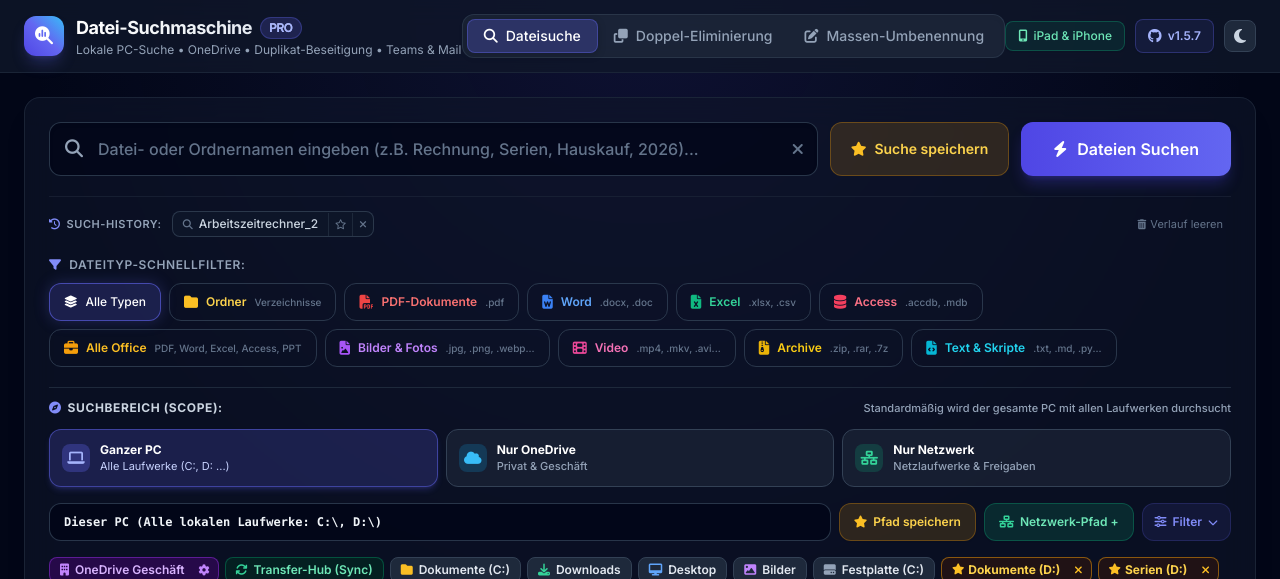
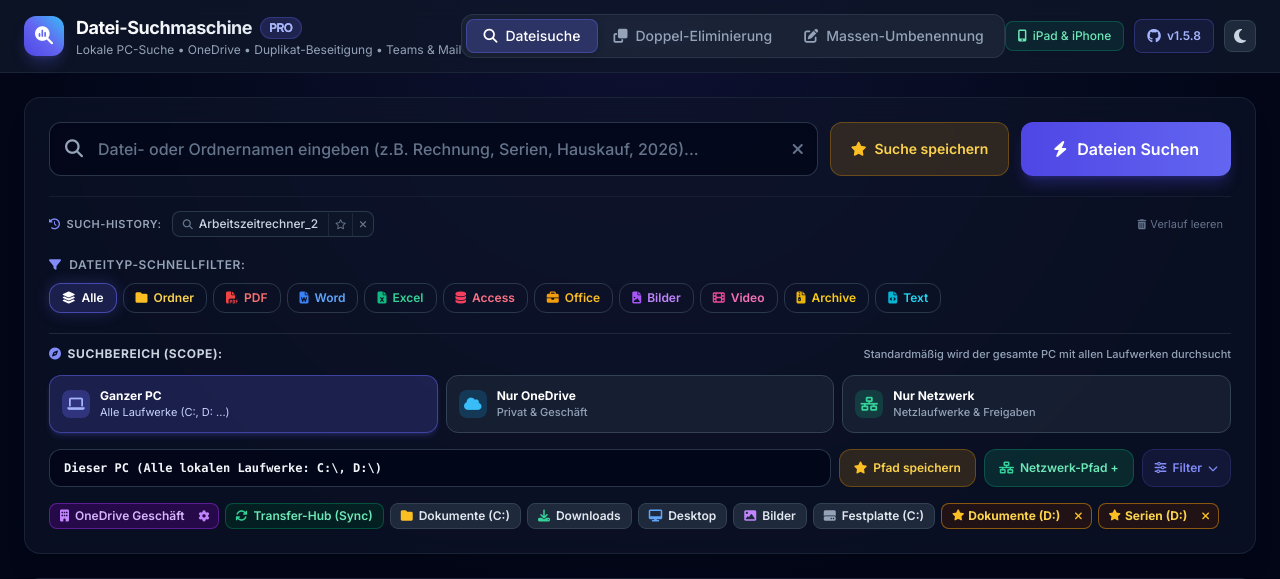
Before and after one commit to charlywyss-beep/Datei-Suchmaschine, a Flask app: page / in a window 1280 px wide. Shown: the top 579 px of the page. Run offline with Flask 3, Linux system fonts and the light colour scheme; some libraries are stand-ins or nearby versions.

Commit message:
v1.5.8: Schnellfilter-Buttons kompakt und schlank optimiert ohne ueberfluessige Dateityp-Listen

```diff
--- a/file_service.py
+++ b/file_service.py
@@ -10,7 +10,7 @@ from pathlib import Path
 from datetime import datetime
 from send2trash import send2trash
 
-APP_VERSION = "v1.5.7"
+APP_VERSION = "v1.5.8"
 CONFIG_FILE = os.path.join(os.path.dirname(os.path.abspath(__file__)), "config.json")
 
 def load_config():
--- a/templates/index.html
+++ b/templates/index.html
@@ -88,7 +88,7 @@
       <!-- GitHub Update Button (Wie in Portfolio-Manager) -->
       <button onclick="openGitUpdateModal()" class="px-3 py-1.5 rounded-lg bg-indigo-500/10 hover:bg-indigo-500/20 border border-indigo-500/30 text-indigo-300 text-xs font-semibold transition flex items-center gap-1.5 shadow-sm" title="Über GitHub aktualisieren">
         <i class="fa-brands fa-github text-sm"></i>
-        <span id="header-version-tag">{{ version or 'v1.5.7' }}</span>
+        <span id="header-version-tag">{{ version or 'v1.5.8' }}</span>
       </button>
 
       <!-- Theme Switcher -->
@@ -191,60 +191,50 @@
           <label class="text-xs font-semibold uppercase tracking-wider text-slate-400 mb-2.5 block">
             <i class="fa-solid fa-filter mr-1 text-indigo-400"></i> Dateityp-Schnellfilter:
           </label>
-          <div class="flex flex-wrap gap-2" id="category-filter-group">
-            <button type="button" onclick="setCategoryFilter('all', this)" class="cat-pill active flex items-center gap-2 px-3.5 py-2 rounded-xl text-xs font-medium border transition">
+          <div class="flex flex-wrap gap-1.5" id="category-filter-group">
+            <button type="button" onclick="setCategoryFilter('all', this)" class="cat-pill active flex items-center gap-1.5 px-3 py-1.5 rounded-xl text-xs font-semibold border transition" title="Alle Dateitypen durchsuchen">
               <i class="fa-solid fa-layer-group"></i>
-              <span>Alle Typen</span>
+              <span>Alle</span>
             </button>
-            <button type="button" onclick="setCategoryFilter('folder', this)" class="cat-pill flex items-center gap-2 px-3.5 py-2 rounded-xl text-xs font-medium border transition text-amber-300 hover:bg-amber-500/10 border-slate-700/80">
-              <i class="fa-solid fa-folder text-amber-400 text-sm"></i>
-              <span class="font-semibold">Ordner</span>
-              <span class="text-[10px] text-slate-500">Verzeichnisse</span>
+            <button type="button" onclick="setCategoryFilter('folder', this)" class="cat-pill flex items-center gap-1.5 px-3 py-1.5 rounded-xl text-xs font-semibold border transition text-amber-300 hover:bg-amber-500/10 border-slate-700/80" title="Nur Ordner / Verzeichnisse durchsuchen">
+              <i class="fa-solid fa-folder text-amber-400"></i>
+              <span>Ordner</span>
             </button>
-            <button type="button" onclick="setCategoryFilter('pdf', this)" class="cat-pill flex items-center gap-2 px-3.5 py-2 rounded-xl text-xs font-medium border transition text-red-400 hover:bg-red-500/10 border-slate-700/80">
-              <i class="fa-solid fa-file-pdf text-red-500 text-sm"></i>
-              <span class="font-semibold">PDF-Dokumente</span>
-              <span class="text-[10px] text-slate-500">.pdf</span>
+            <button type="button" onclick="setCategoryFilter('pdf', this)" class="cat-pill flex items-center gap-1.5 px-3 py-1.5 rounded-xl text-xs font-semibold border transition text-red-400 hover:bg-red-500/10 border-slate-700/80" title="PDF-Dokumente (.pdf)">
+              <i class="fa-solid fa-file-pdf text-red-500"></i>
+              <span>PDF</span>
             </button>
-            <button type="button" onclick="setCategoryFilter('word', this)" class="cat-pill flex items-center gap-2 px-3.5 py-2 rounded-xl text-xs font-medium border transition text-blue-400 hover:bg-blue-500/10 border-slate-700/80">
-              <i class="fa-solid fa-file-word text-blue-500 text-sm"></i>
-              <span class="font-semibold">Word</span>
-              <span class="text-[10px] text-slate-500">.docx, .doc</span>
+            <button type="button" onclick="setCategoryFilter('word', this)" class="cat-pill flex items-center gap-1.5 px-3 py-1.5 rounded-xl text-xs font-semibold border transition text-blue-400 hover:bg-blue-500/10 border-slate-700/80" title="Word-Dokumente (.docx, .doc, .rtf, .odt)">
+              <i class="fa-solid fa-file-word text-blue-500"></i>
+              <span>Word</span>
             </button>
-            <button type="button" onclick="setCategoryFilter('excel', this)" class="cat-pill flex items-center gap-2 px-3.5 py-2 rounded-xl text-xs font-medium border transition text-emerald-400 hover:bg-emerald-500/10 border-slate-700/80">
-              <i class="fa-solid fa-file-excel text-emerald-500 text-sm"></i>
-              <span class="font-semibold">Excel</span>
-              <span class="text-[10px] text-slate-500">.xlsx, .csv</span>
+            <button type="button" onclick="setCategoryFilter('excel', this)" class="cat-pill flex items-center gap-1.5 px-3 py-1.5 rounded-xl text-xs font-semibold border transition text-emerald-400 hover:bg-emerald-500/10 border-slate-700/80" title="Excel-Tabellen (.xlsx, .xls, .csv, .ods)">
+              <i class="fa-solid fa-file-excel text-emerald-500"></i>
+              <span>Excel</span>
             </button>
-            <button type="button" onclick="setCategoryFilter('access', this)" class="cat-pill flex items-center gap-2 px-3.5 py-2 rounded-xl text-xs font-medium border transition text-rose-400 hover:bg-rose-500/10 border-slate-700/80">
-              <i class="fa-solid fa-database text-rose-500 text-sm"></i>
-              <span class="font-semibold">Access</span>
-              <span class="text-[10px] text-slate-500">.accdb, .mdb</span>
+            <button type="button" onclick="setCategoryFilter('access', this)" class="cat-pill flex items-center gap-1.5 px-3 py-1.5 rounded-xl text-xs font-semibold border transition text-rose-400 hover:bg-rose-500/10 border-slate-700/80" title="Access-Datenbanken (.accdb, .mdb)">
+              <i class="fa-solid fa-database text-rose-500"></i>
+              <span>Access</span>
             </button>
-            <button type="button" onclick="setCategoryFilter('office', this)" class="cat-pill flex items-center gap-2 px-3.5 py-2 rounded-xl text-xs font-medium border transition text-amber-400 hover:bg-amber-500/10 border-slate-700/80">
-              <i class="fa-solid fa-briefcase text-amber-500 text-sm"></i>
-              <span class="font-semibold">Alle Office</span>
-              <span class="text-[10px] text-slate-500">PDF, Word, Excel, Access, PPT</span>
+            <button type="button" onclick="setCategoryFilter('office', this)" class="cat-pill flex items-center gap-1.5 px-3 py-1.5 rounded-xl text-xs font-semibold border transition text-amber-400 hover:bg-amber-500/10 border-slate-700/80" title="Alle Office-Dokumente (PDF, Word, Excel, Access, PPT)">
+              <i class="fa-solid fa-briefcase text-amber-500"></i>
+              <span>Office</span>
             </button>
-            <button type="button" onclick="setCategoryFilter('image', this)" class="cat-pill flex items-center gap-2 px-3.5 py-2 rounded-xl text-xs font-medium border transition text-purple-400 hover:bg-purple-500/10 border-slate-700/80">
-              <i class="fa-solid fa-file-image text-purple-500 text-sm"></i>
-              <span class="font-semibold">Bilder & Fotos</span>
-              <span class="text-[10px] text-slate-500">.jpg, .png, .webp...</span>
+            <button type="button" onclick="setCategoryFilter('image', this)" class="cat-pill flex items-center gap-1.5 px-3 py-1.5 rounded-xl text-xs font-semibold border transition text-purple-400 hover:bg-purple-500/10 border-slate-700/80" title="Bilder &amp; Fotos (.jpg, .png, .webp, .svg...)">
+              <i class="fa-solid fa-file-image text-purple-500"></i>
+              <span>Bilder</span>
             </button>
-            <button type="button" onclick="setCategoryFilter('video', this)" class="cat-pill flex items-center gap-2 px-3.5 py-2 rounded-xl text-xs font-medium border transition text-pink-400 hover:bg-pink-500/10 border-slate-700/80">
-              <i class="fa-solid fa-film text-pink-500 text-sm"></i>
-              <span class="font-semibold">Video</span>
-              <span class="text-[10px] text-slate-500">.mp4, .mkv, .avi...</span>
+            <button type="button" onclick="setCategoryFilter('video', this)" class="cat-pill flex items-center gap-1.5 px-3 py-1.5 rounded-xl text-xs font-semibold border transition text-pink-400 hover:bg-pink-500/10 border-slate-700/80" title="Videos (.mp4, .mkv, .avi, .mov...)">
+              <i class="fa-solid fa-film text-pink-500"></i>
+              <span>Video</span>
             </button>
-            <button type="button" onclick="setCategoryFilter('archive', this)" class="cat-pill flex items-center gap-2 px-3.5 py-2 rounded-xl text-xs font-medium border transition text-yellow-400 hover:bg-yellow-500/10 border-slate-700/80">
-              <i class="fa-solid fa-file-zipper text-yellow-500 text-sm"></i>
-              <span class="font-semibold">Archive</span>
-              <span class="text-[10px] text-slate-500">.zip, .rar, .7z</span>
+            <button type="button" onclick="setCategoryFilter('archive', this)" class="cat-pill flex items-center gap-1.5 px-3 py-1.5 rounded-xl text-xs font-semibold border transition text-yellow-400 hover:bg-yellow-500/10 border-slate-700/80" title="Archive (.zip, .rar, .7z, .tar...)">
+              <i class="fa-solid fa-file-zipper text-yellow-500"></i>
+              <span>Archive</span>
             </button>
-            <button type="button" onclick="setCategoryFilter('code', this)" class="cat-pill flex items-center gap-2 px-3.5 py-2 rounded-xl text-xs font-medium border transition text-cyan-400 hover:bg-cyan-500/10 border-slate-700/80">
-              <i class="fa-solid fa-file-code text-cyan-500 text-sm"></i>
-              <span class="font-semibold">Text &amp; Skripte</span>
-              <span class="text-[10px] text-slate-500">.txt, .md, .py...</span>
+            <button type="button" onclick="setCategoryFilter('code', this)" class="cat-pill flex items-center gap-1.5 px-3 py-1.5 rounded-xl text-xs font-semibold border transition text-cyan-400 hover:bg-cyan-500/10 border-slate-700/80" title="Textdateien &amp; Skripte (.txt, .md, .py, .srt...)">
+              <i class="fa-solid fa-file-code text-cyan-500"></i>
+              <span>Text</span>
             </button>
           </div>
         </div>
@@ -946,7 +936,7 @@
           <div>
             <h3 class="text-base font-bold text-white flex items-center gap-2">
               GitHub Versions-Aktualisierung
-              <span id="git-modal-version" class="text-xs px-2 py-0.5 rounded-full bg-indigo-500/20 text-indigo-300 font-bold border border-indigo-500/30">{{ version or 'v1.5.7' }}</span>
+              <span id="git-modal-version" class="text-xs px-2 py-0.5 rounded-full bg-indigo-500/20 text-indigo-300 font-bold border border-indigo-500/30">{{ version or 'v1.5.8' }}</span>
             </h3>
             <p class="text-xs text-slate-400">Automatische Aktualisierung &bull; Wie im Portfolio-Manager</p>
           </div>
@@ -1153,6 +1143,6 @@
   <div id="toast-container" class="fixed bottom-6 right-6 z-50 flex flex-col space-y-2 pointer-events-none"></div>
 
   <!-- Scripts -->
-  <script src="/static/js/app.js?v={{ version or 'v1.5.7' }}"></script>
+  <script src="/static/js/app.js?v={{ version or 'v1.5.8' }}"></script>
 </body>
 </html>
```
Also changed, not shown: 1 other file.
